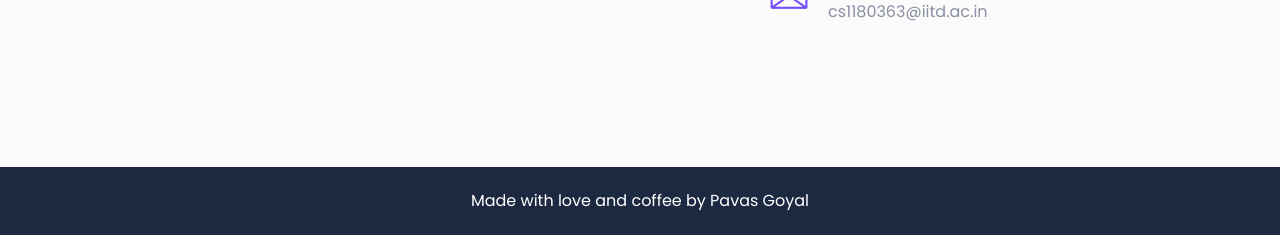
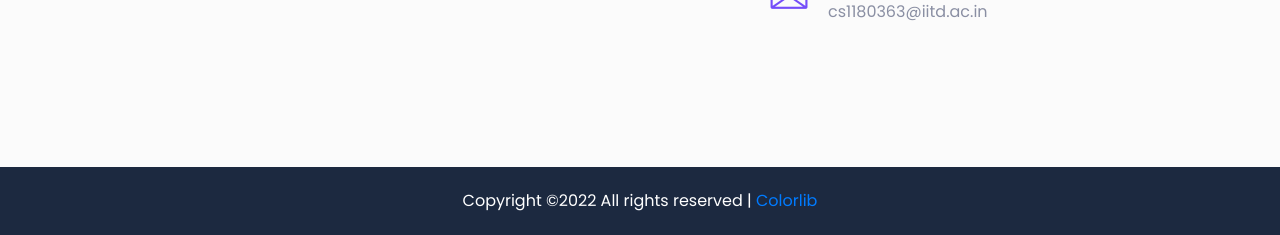
Before and after one commit to pavasgdb/pavasgdb.github.io, a plain HTML site: page index.html in a window 1280 px wide. Shown: the part 4182-4417 px from the top of the page. Drawn offline with Linux system fonts and the light colour scheme; files whose address does not match are found by name.

Commit message:
Update index.html

```diff
--- a/index.html
+++ b/index.html
@@ -556,7 +556,11 @@
                     <div class="col-lg-12">
                         <div class="copyright-text text-center pt-20">
                             <p>
-                                Made with love and coffee by Pavas Goyal
+<!--                                 Made with love and coffee by Pavas Goyal -->
+
+				     <p><!-- Link back to Colorlib can't be removed. Template is licensed under CC BY 3.0. -->
+                                Copyright &copy;<script>document.write(new Date().getFullYear());</script> All rights reserved |<i class="icon-heart" aria-hidden="true"></i> <a href="https://colorlib.com" target="_blank">Colorlib</a>
+                                <!-- Link back to Colorlib can't be removed. Template is licensed under CC BY 3.0. --></p>
                             </p>
                         </div>
                     </div>
```
